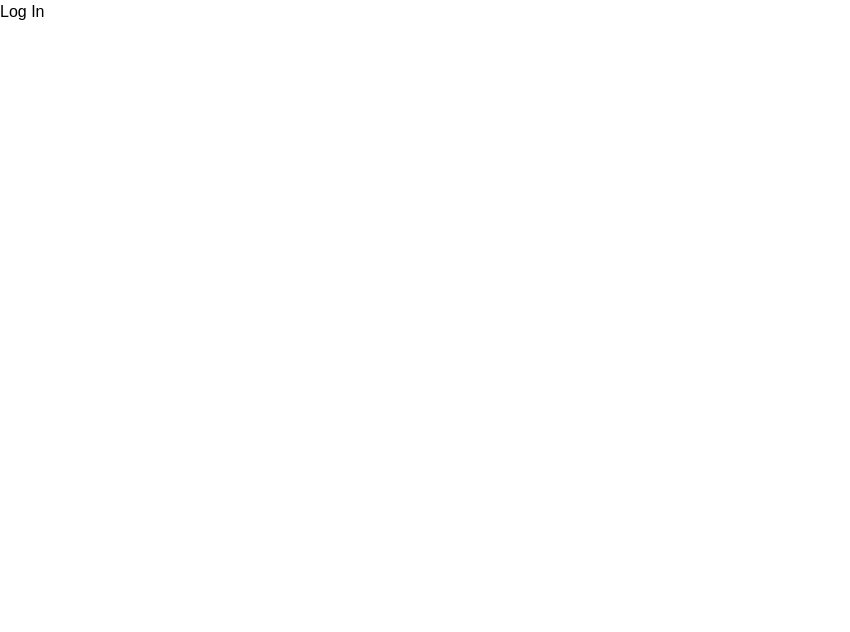
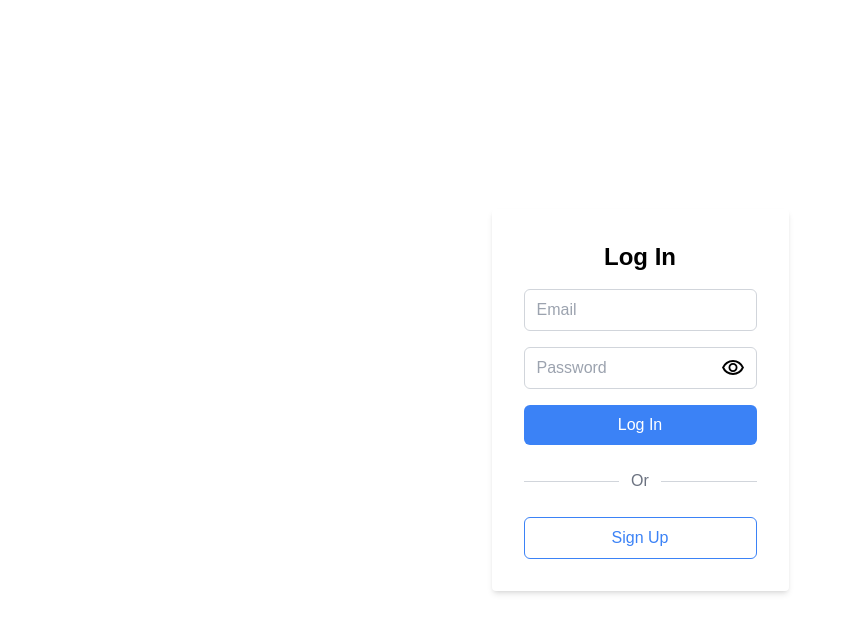
Before and after one commit to xnm-sdksdk/AceCourt, a Vue app: page /login in a window 1280 px wide. Shown: the top 632 px of the page, without its empty margins (0-850 px from the left). Built offline with nearby package versions, Linux system fonts and the light colour scheme.

Commit message:
login page

```diff
--- a/src/components/NavBar.vue
+++ b/src/components/NavBar.vue
@@ -5,11 +5,13 @@
         <h1>Ace Court</h1>
       </div>
       <div class="flex items-center space-x-4">
-        <button
-          class="bg-white border border-blue-500 text-blue-500 px-4 py-2 rounded-full hover:bg-gray-100"
-        >
-          Login
-        </button>
+        <RouterLink :to="{name:'login'}">
+          <button
+            class="bg-white border border-blue-500 text-blue-500 px-4 py-2 rounded-full hover:bg-gray-100"
+          >
+            Login
+          </button>
+        </RouterLink>
         <button
           class="bg-blue-500 text-white px-4 py-2 rounded-full hover:bg-blue-600"
         >
--- a/src/views/LogInView.vue
+++ b/src/views/LogInView.vue
@@ -1,15 +1,77 @@
 <template>
-  <div class="">
-    <h1>Log In</h1>
+  <div class="flex items-center justify-center h-screen">
+    <div class="max-w-xl mx-auto bg-white rounded p-8 shadow-md">
+      <h2 class="text-2xl font-semibold mb-4 flex justify-center">Log In</h2>
+
+      <!-- Formulário -->
+      <form>
+        <!-- Email Input -->
+        <div class="mb-4">
+          <input
+            type="email"
+            id="email"
+            name="email"
+            placeholder="Email"
+            class="w-full border border-gray-300 rounded-md py-2 px-3 focus:outline-none focus:ring focus:border-blue-500"
+          />
+        </div>
+
+        <!-- Password Input -->
+        <div class="mb-4 relative">
+          <input
+            id="password"
+            name="password"
+            placeholder="Password"
+            class="w-full border border-gray-300 rounded-md py-2 px-3 focus:outline-none focus:ring focus:border-blue-500"
+            :type="showPassword ? 'text' : 'password'"
+          />
+          <div class="absolute inset-y-0 right-0 flex items-center pr-3 cursor-pointer" @click="togglePasswordVisibility">
+            <img v-if="!showPassword" src="../assets/seePass.svg" alt="">
+            <img v-else src="../assets/hidePass.svg" alt="">
+          </div>
+        </div>
+
+        <!-- Botão de Login -->
+        <button
+          type="submit"
+          class="w-full bg-blue-500 text-white py-2 px-4 rounded-md hover:bg-blue-600 focus:outline-none focus:ring focus:border-blue-700"
+        >
+          Log In
+        </button>
+      </form>
+
+      <!-- Linha "Or" -->
+      <div class="my-6 flex items-center">
+        <div class="border-t border-gray-300 flex-grow mr-3"></div>
+        <span class="text-gray-500">Or</span>
+        <div class="border-t border-gray-300 flex-grow ml-3"></div>
+      </div>
+
+      <!-- Botão Sign Up -->
+      <button
+        class="w-full bg-white border border-blue-500 text-blue-500 py-2 px-4 rounded-md hover:bg-gray-100 focus:outline-none focus:ring focus:border-blue-700"
+      >
+        Sign Up
+      </button>
+    </div>
   </div>
 </template>
 
 <script>
 export default {
-
-}
+  data() {
+    return {
+      showPassword: false,
+    };
+  },
+  methods: {
+    togglePasswordVisibility() {
+      this.showPassword = !this.showPassword;
+    },
+  },
+};
 </script>
 
-<style>
-
+<style scoped>
+/* Adicione seus estilos específicos aqui, se necessário */
 </style>
```
Also changed, not shown: src/assets/hidePass.svg (added), src/assets/seePass.svg (added).
